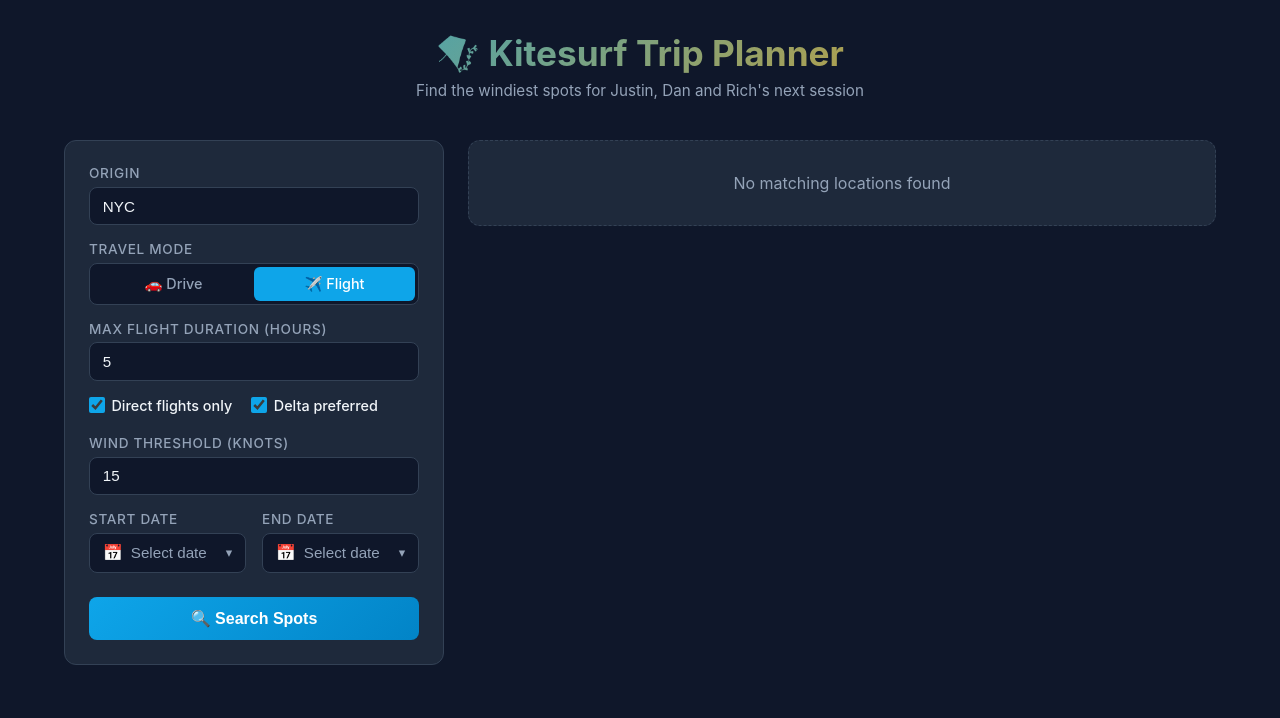
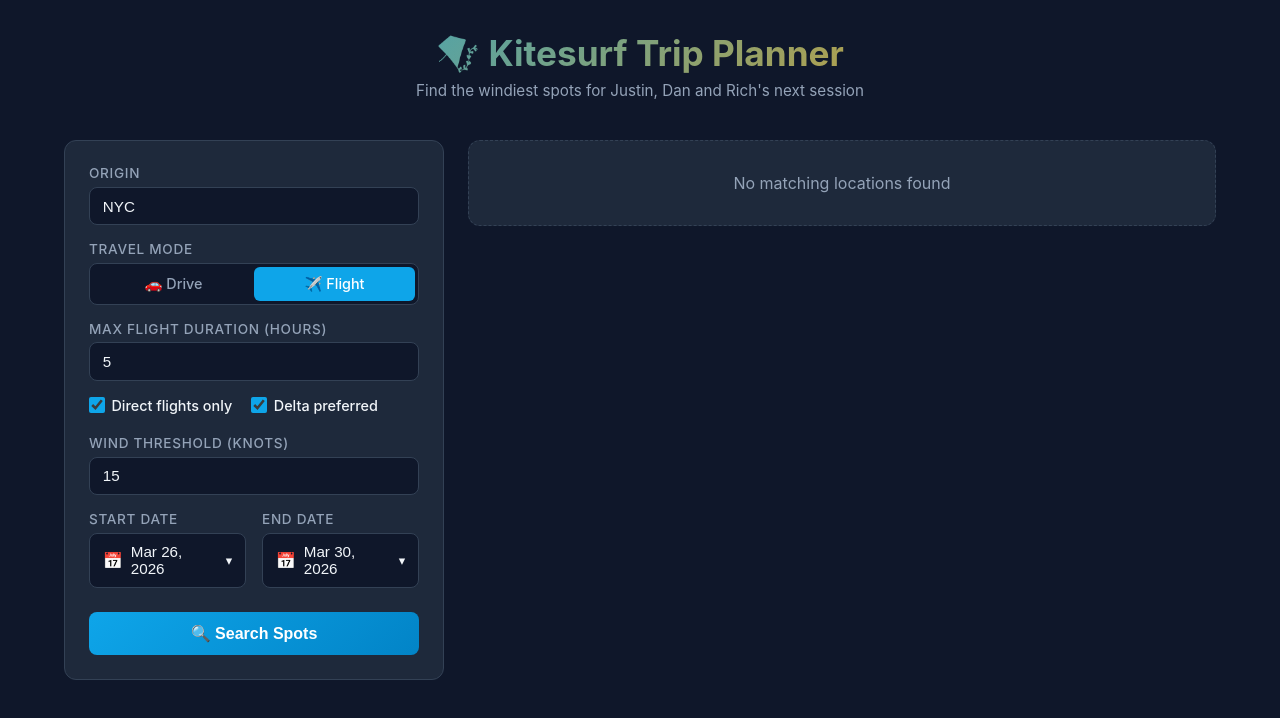
Before and after one commit to justindipietro/kitesurf-trip-planner, a React (Vite) app: page / in a window 1280 px wide. Shown: the top 718 px of the page. Built offline with nearby package versions, Linux system fonts and the light colour scheme.

Commit message:
default date picker to next Thursday + 4 days

```diff
--- a/src/components/SettingsPanel.tsx
+++ b/src/components/SettingsPanel.tsx
@@ -21,8 +21,21 @@ export function SettingsPanel({
   const [directFlightsOnly, setDirectFlightsOnly] = useState(true);
   const [deltaPreferred, setDeltaPreferred] = useState(true);
   const [windThresholdKnots, setWindThresholdKnots] = useState(15);
-  const [startDate, setStartDate] = useState("");
-  const [endDate, setEndDate] = useState("");
+  const [startDate, setStartDate] = useState(() => {
+    const today = new Date();
+    const day = today.getDay(); // 0=Sun, 4=Thu
+    const daysUntilThursday = (4 - day + 7) % 7 || 7; // always next Thursday, not today
+    const nextThursday = new Date(today);
+    nextThursday.setDate(today.getDate() + daysUntilThursday);
+    return `${nextThursday.getFullYear()}-${String(nextThursday.getMonth() + 1).padStart(2, "0")}-${String(nextThursday.getDate()).padStart(2, "0")}`;
+  });
+  const [endDate, setEndDate] = useState(() => {
+    const today = new Date();
+    const daysUntilThursday = (4 - today.getDay() + 7) % 7 || 7;
+    const endD = new Date(today);
+    endD.setDate(today.getDate() + daysUntilThursday + 4);
+    return `${endD.getFullYear()}-${String(endD.getMonth() + 1).padStart(2, "0")}-${String(endD.getDate()).padStart(2, "0")}`;
+  });
   const [errors, setErrors] = useState<Record<string, string>>({});
 
   function handleSettingChange() {
```
Also changed, not shown: 1 other file (tests, documents, lock files or other folders).
